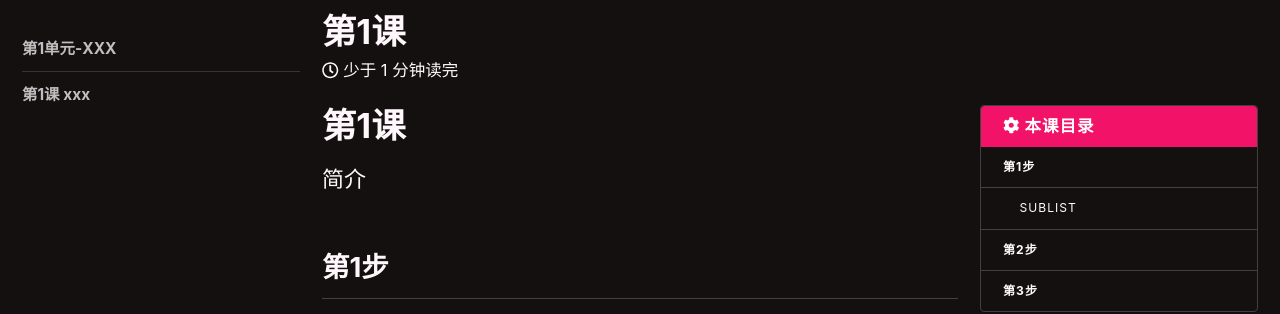
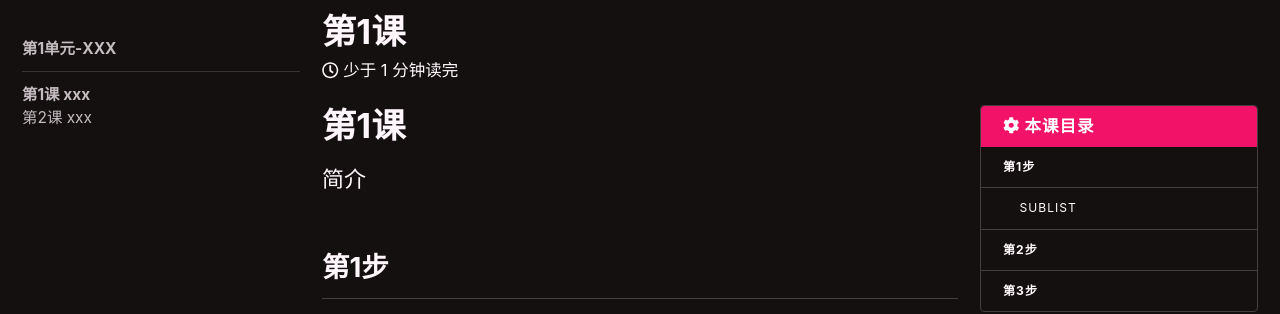
Before and after one commit to xinfengwu/goshinh.github.io-jekll-, a Jekyll site: the page built from _posts/courses/OKC-version1/2018-03-16-Lesson1.md, in a window 1280 px wide. Shown: the part 129-443 px from the top of the page. Built offline with Jekyll 4.4.1, drawn with Linux system fonts in a browser that asks for light colours; nearby versions of some CDN libraries.

Commit message:
Update navigation.yml

```diff
--- a/_data/navigation.yml
+++ b/_data/navigation.yml
@@ -20,6 +20,11 @@ OKC-version1:
     children:
       - title: "第1课 xxx"
         url: /courses/OKC-version1/Lesson1/
+      - title: "第2课 xxx"
+        url: /courses/OKC-version1/Lesson2/
+        children:
+          - title: "第1课 xxx"
+            url: /courses/OKC-version1/Lesson1/
 ITPLevel-1:
   - title: 第1册-小学信息技术
     children:
```
